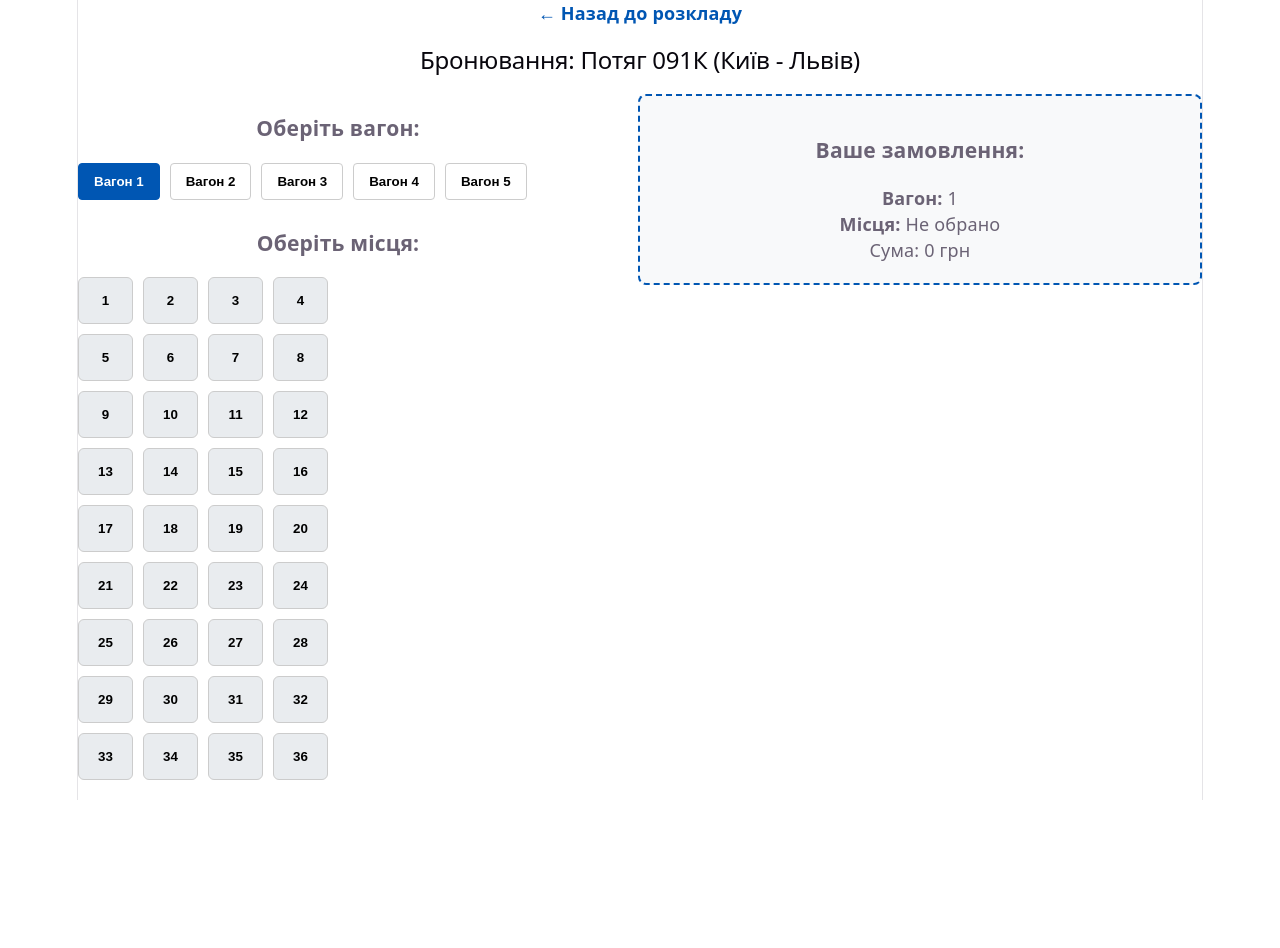
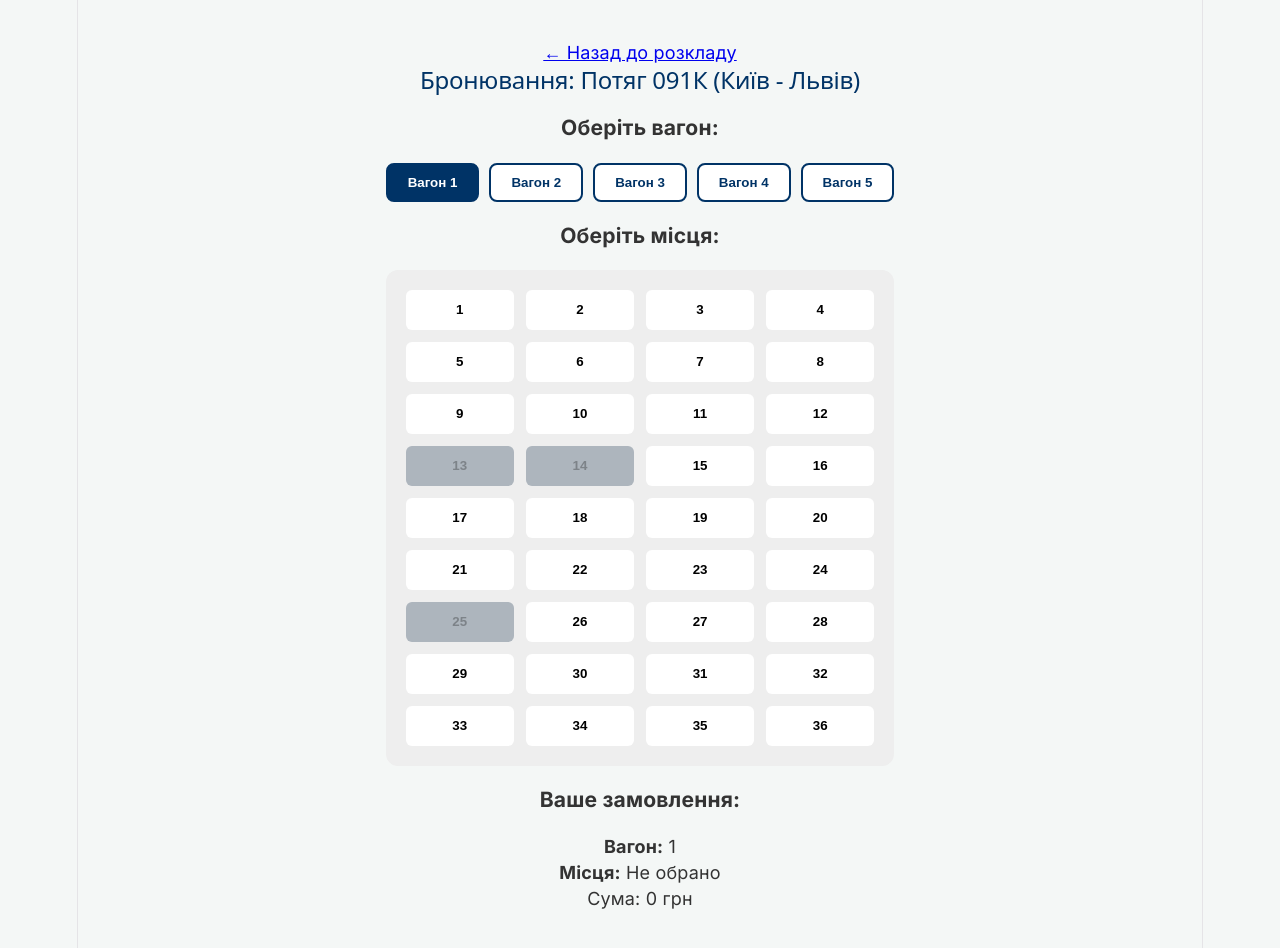
Before and after one commit to Stasondria/smalinovskyi-module2, a React (Vite) app: page /booking/1 in a window 1280 px wide. Shown: the top 948 px of the page. Before the commit the page ends 800 px from the top, so only its background shows below. Built offline with nearby package versions, Linux system fonts and the light colour scheme.

Commit message:
Доповнив файли кращим дизайном та функцією про заброньовані місця

```diff
--- a/index.html
+++ b/index.html
@@ -2,7 +2,7 @@
 <html lang="en">
   <head>
     <meta charset="UTF-8" />
-    <link rel="icon" type="image/svg+xml" href="/favicon.svg" />
+    <link href="https://fonts.googleapis.com/css2?family=Inter:wght@400;600;700&display=swap" rel="stylesheet">
     <meta name="viewport" content="width=device-width, initial-scale=1.0" />
     <title>railway-web-project</title>
   </head>
--- a/src/App.css
+++ b/src/App.css
@@ -1,112 +1,110 @@
-/* --- СТИЛІ ДЛЯ СТОРІНКИ БРОНЮВАННЯ --- */
-.back-link {
-    display: inline-block;
-    margin-bottom: 20px;
-    text-decoration: none;
-    color: #0056b3;
-    font-weight: bold;
+:root {
+    --primary: #003366; /* Темно-синій УЗ */
+    --accent: #ffcc00; /* Жовтий акцент */
+    --bg: #f4f7f6;
+    --text: #333;
 }
 
-.booking-container {
-    display: flex;
-    flex-wrap: wrap;
-    gap: 40px;
-    margin-top: 20px;
+body {
+    font-family: 'Inter', sans-serif;
+    background-color: var(--bg);
+    color: var(--text);
+    margin: 0;
+    padding: 0;
 }
 
-.selection-area {
-    flex: 1;
-    min-width: 300px;
+h1, h2 {
+    color: var(--primary);
 }
 
-.summary-area {
-    flex: 1;
-    min-width: 300px;
-    padding: 20px;
-    border: 2px dashed #0056b3;
-    border-radius: 8px;
-    height: fit-content;
-    background-color: #f8f9fa;
+.app-container {
+    max-width: 1000px;
+    margin: 0 auto;
+    padding: 40px 20px;
 }
 
-/* Вагони */
+/* Картки потягів */
+.train-grid {
+    display: grid;
+    grid-template-columns: repeat(auto-fill, minmax(300px, 1fr));
+    gap: 25px;
+}
+
+.train-card {
+    background: white;
+    padding: 25px;
+    border-radius: 16px;
+    border-left: 5px solid var(--primary);
+    box-shadow: 0 10px 20px rgba(0,0,0,0.05);
+    transition: transform 0.3s ease;
+}
+
+    .train-card:hover {
+        transform: translateY(-8px);
+    }
+
+/* Кнопки */
+.btn-book {
+    background-color: var(--primary);
+    color: white;
+    padding: 12px;
+    border: none;
+    border-radius: 8px;
+    font-weight: 600;
+    cursor: pointer;
+    width: 100%;
+}
+
+    .btn-book:hover {
+        background-color: #004080;
+    }
+
+/* Дизайн вибору вагонів */
 .wagons-list {
     display: flex;
-    flex-wrap: wrap;
     gap: 10px;
-    margin-bottom: 30px;
+    margin-bottom: 20px;
 }
 
 .btn-wagon {
-    padding: 10px 15px;
-    border: 1px solid #ccc;
+    padding: 10px 20px;
+    border: 2px solid var(--primary);
+    background: white;
+    color: var(--primary);
+    border-radius: 8px;
+    font-weight: bold;
     cursor: pointer;
-    background: white;
-    border-radius: 4px;
-    font-weight: bold;
 }
 
-    .btn-wagon:hover {
-        background: #e2e6ea;
+    .btn-wagon.selected {
+        background: var(--primary);
+        color: white;
     }
 
-    .btn-wagon.selected {
-        background: #0056b3;
-        color: white;
-        border-color: #0056b3;
-    }
-
-/* Місця */
+/* Дизайн схеми місць */
 .seats-grid {
     display: grid;
     grid-template-columns: repeat(4, 1fr);
-    gap: 10px;
-    max-width: 250px;
+    gap: 12px;
+    padding: 20px;
+    background: #eee;
+    border-radius: 12px;
 }
 
 .seat {
-    padding: 15px 0;
-    border: 1px solid #ccc;
+    height: 40px;
+    border-radius: 6px;
+    border: none;
     cursor: pointer;
-    text-align: center;
-    border-radius: 6px;
-    background: #e9ecef;
+    background: white;
     font-weight: bold;
-    transition: 0.2s;
 }
-
-    .seat.free:hover {
-        background: #d3d9df;
-        transform: scale(1.05);
-    }
 
     .seat.selected {
         background: #28a745;
         color: white;
-        border-color: #28a745;
     }
-/* Форма бронювання */
-.booking-form {
-    margin-top: 20px;
-    border-top: 1px solid #ccc;
-    padding-top: 20px;
-}
-
-.form-group {
-    margin-bottom: 15px;
-}
-
-    .form-group input {
-        width: 100%;
-        padding: 10px;
-        border: 1px solid #ccc;
-        border-radius: 4px;
-        box-sizing: border-box;
+    .seat.booked {
+        background: #adb5bd;
+        cursor: not-allowed;
     }
-
-.error-text {
-    color: #e63946;
-    font-size: 12px;
-    display: block;
-    margin-top: 5px;
-}
--- a/src/components/SeatMap.jsx
+++ b/src/components/SeatMap.jsx
@@ -10,10 +10,13 @@ const SeatMap = ({ selectedSeats, onToggleSeat }) => {
             <div className="seats-grid">
                 {seats.map(seat => {
                     const isSelected = selectedSeats.includes(seat);
+                    const isBooked = [13, 14, 25].includes(seat); // Тестові зайняті місця
+
                     return (
                         <button
                             key={seat}
-                            className={`seat ${isSelected ? 'selected' : 'free'}`}
+                            disabled={isBooked}
+                            className={`seat ${isSelected ? 'selected' : ''} ${isBooked ? 'booked' : 'free'}`}
                             onClick={() => onToggleSeat(seat)}
                         >
                             {seat}
```
